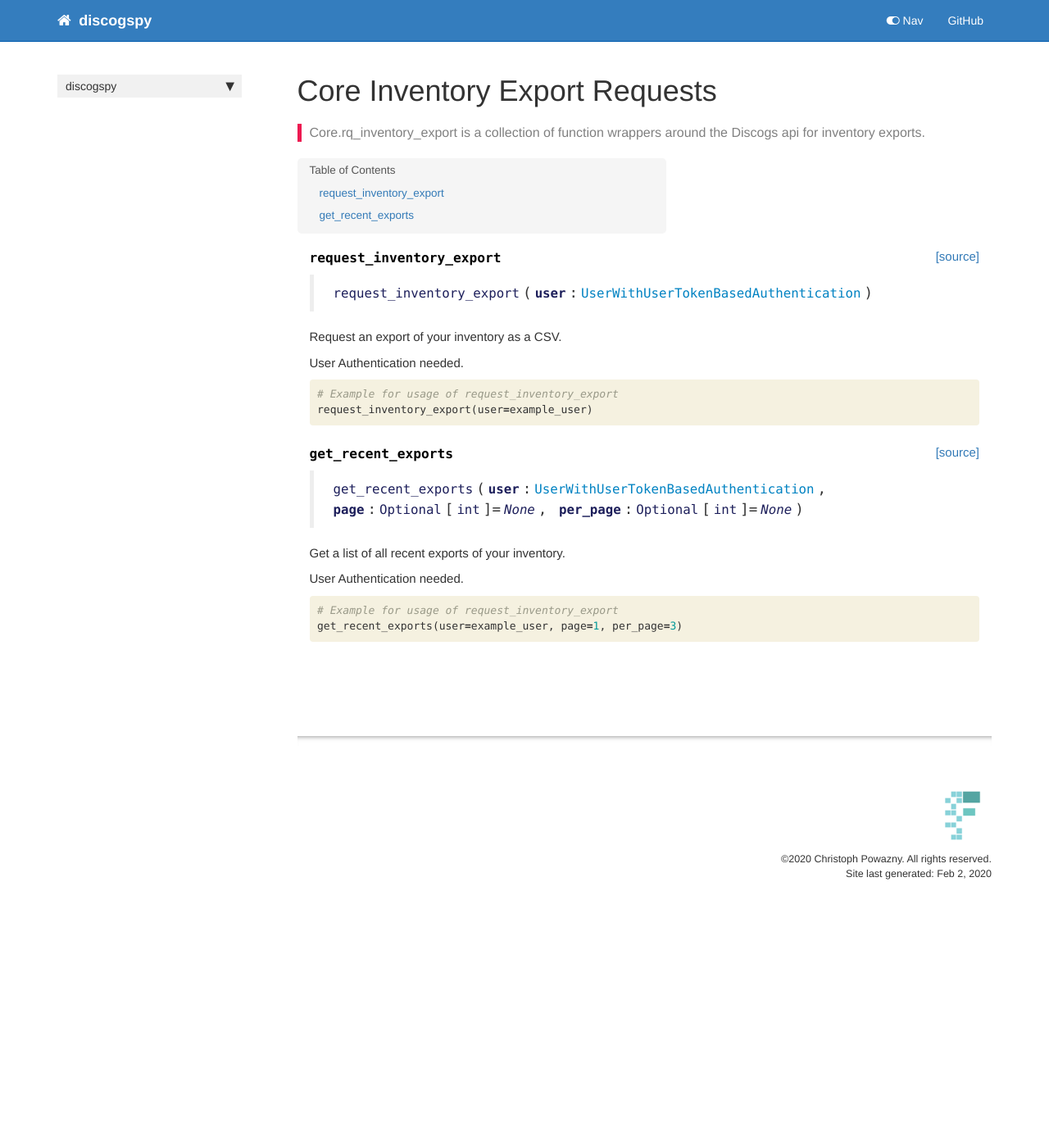
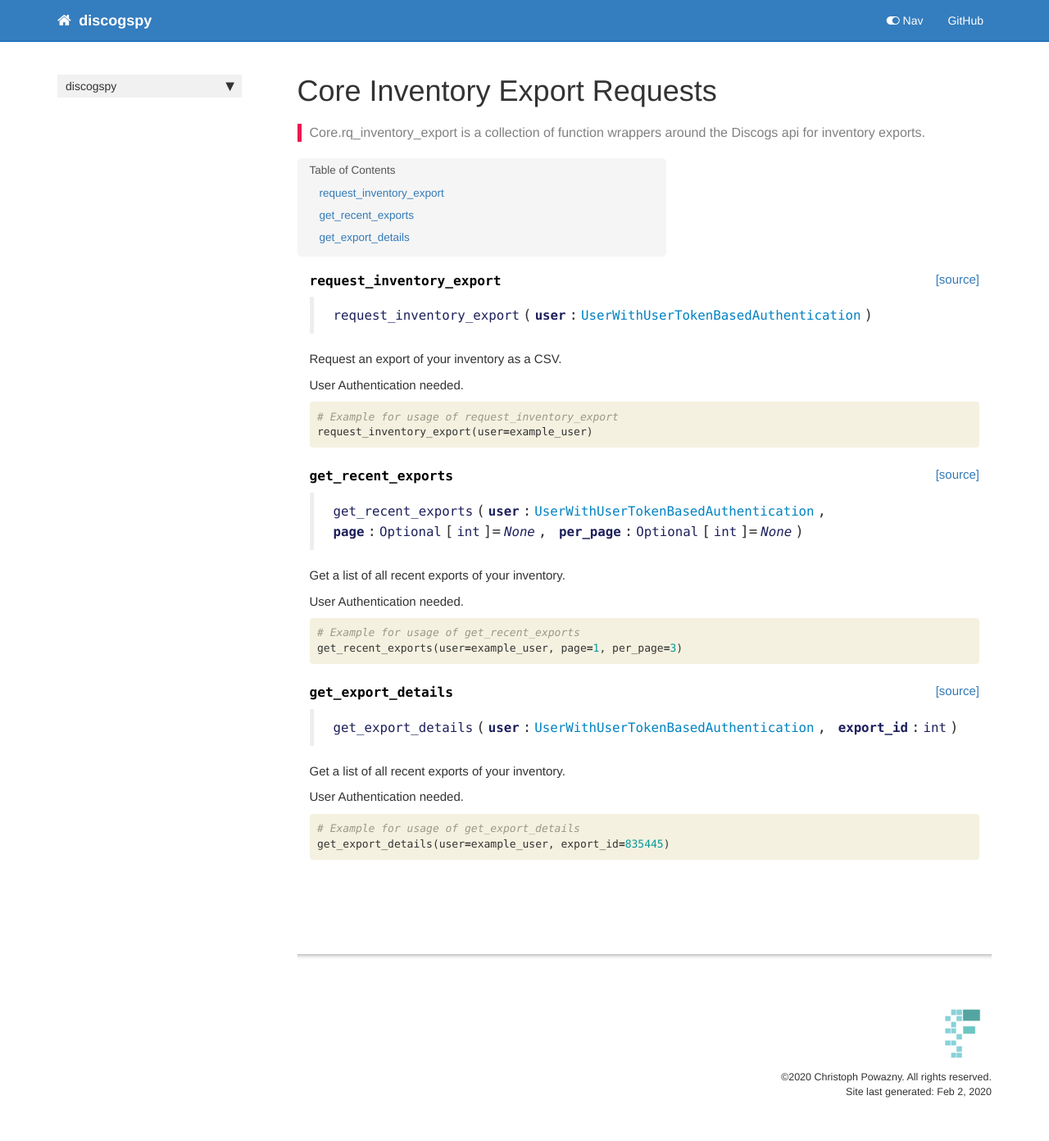
Before and after one commit to cpow-89/discogspy, a Jekyll site: the page built from docs/core.rq_inventory_export.html, in a window 1280 px wide. Shown: the whole page at 82% size. Built offline with Jekyll 4.4.1, drawn with Linux system fonts in a browser that asks for light colours; nearby versions of some CDN libraries; comment, search, counter and statistics services are not loaded; before the commit the page ends 1126 px from its top, so only the background shows below that.

Commit message:
add get_export_details request

```diff
--- a/discogspy/_nbdev.py
+++ b/discogspy/_nbdev.py
@@ -55,7 +55,8 @@
          "get_discogs_fee_for_given_price": "03_core.rq_marketplace.ipynb",
          "get_price_suggestions": "03_core.rq_marketplace.ipynb",
          "request_inventory_export": "04_core.rq_inventory_export.ipynb",
-         "get_recent_exports": "04_core.rq_inventory_export.ipynb"}
+         "get_recent_exports": "04_core.rq_inventory_export.ipynb",
+         "get_export_details": "04_core.rq_inventory_export.ipynb"}
 
 modules = ["core/constants.py",
            "core/discogs_user.py",
--- a/docs/core.rq_inventory_export.html
+++ b/docs/core.rq_inventory_export.html
@@ -94,7 +94,7 @@
 
 <div class="inner_cell">
     <div class="input_area">
-<div class=" highlight hl-ipython3"><pre><span></span><span class="c1"># Example for usage of request_inventory_export</span>
+<div class=" highlight hl-ipython3"><pre><span></span><span class="c1"># Example for usage of get_recent_exports</span>
 <span class="n">get_recent_exports</span><span class="p">(</span><span class="n">user</span><span class="o">=</span><span class="n">example_user</span><span class="p">,</span> <span class="n">page</span><span class="o">=</span><span class="mi">1</span><span class="p">,</span> <span class="n">per_page</span><span class="o">=</span><span class="mi">3</span><span class="p">)</span>
 </pre></div>
 
@@ -103,4 +103,43 @@
 </div>
 
 </div>
+<div class="cell border-box-sizing code_cell rendered">
+
 </div>
+<div class="cell border-box-sizing code_cell rendered">
+
+<div class="output_wrapper">
+<div class="output">
+
+<div class="output_area">
+
+
+<div class="output_markdown rendered_html output_subarea ">
+<h4 id="get_export_details" class="doc_header"><code>get_export_details</code><a href="https://github.com/cpow-89/discogspy/tree/master/discogspy/core/rq_inventory_export.py#L51" class="source_link" style="float:right">[source]</a></h4><blockquote><p><code>get_export_details</code>(<strong><code>user</code></strong>:<a href="/discogspy/core.discogs_user#UserWithUserTokenBasedAuthentication"><code>UserWithUserTokenBasedAuthentication</code></a>, <strong><code>export_id</code></strong>:<code>int</code>)</p>
+</blockquote>
+<p>Get a list of all recent exports of your inventory.</p>
+<p>User Authentication needed.</p>
+
+</div>
+
+</div>
+
+</div>
+</div>
+
+</div>
+<div class="cell border-box-sizing code_cell rendered">
+<div class="input">
+
+<div class="inner_cell">
+    <div class="input_area">
+<div class=" highlight hl-ipython3"><pre><span></span><span class="c1"># Example for usage of get_export_details</span>
+<span class="n">get_export_details</span><span class="p">(</span><span class="n">user</span><span class="o">=</span><span class="n">example_user</span><span class="p">,</span> <span class="n">export_id</span><span class="o">=</span><span class="mi">835445</span><span class="p">)</span>
+</pre></div>
+
+    </div>
+</div>
+</div>
+
+</div>
+</div>
```
Also changed, not shown: 2 other files.
